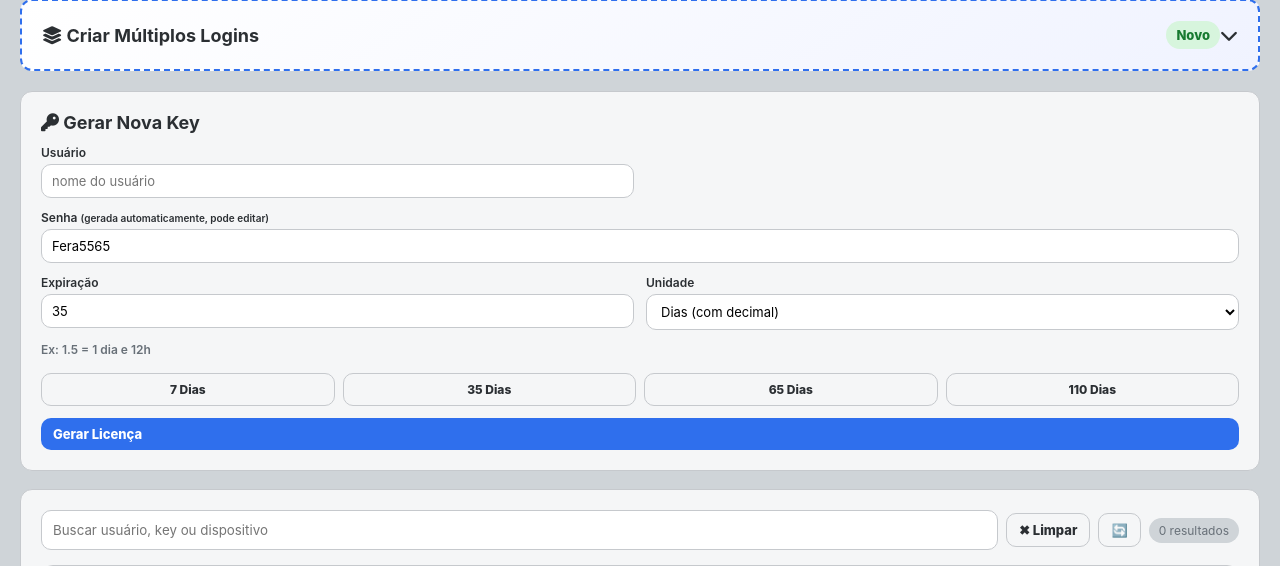
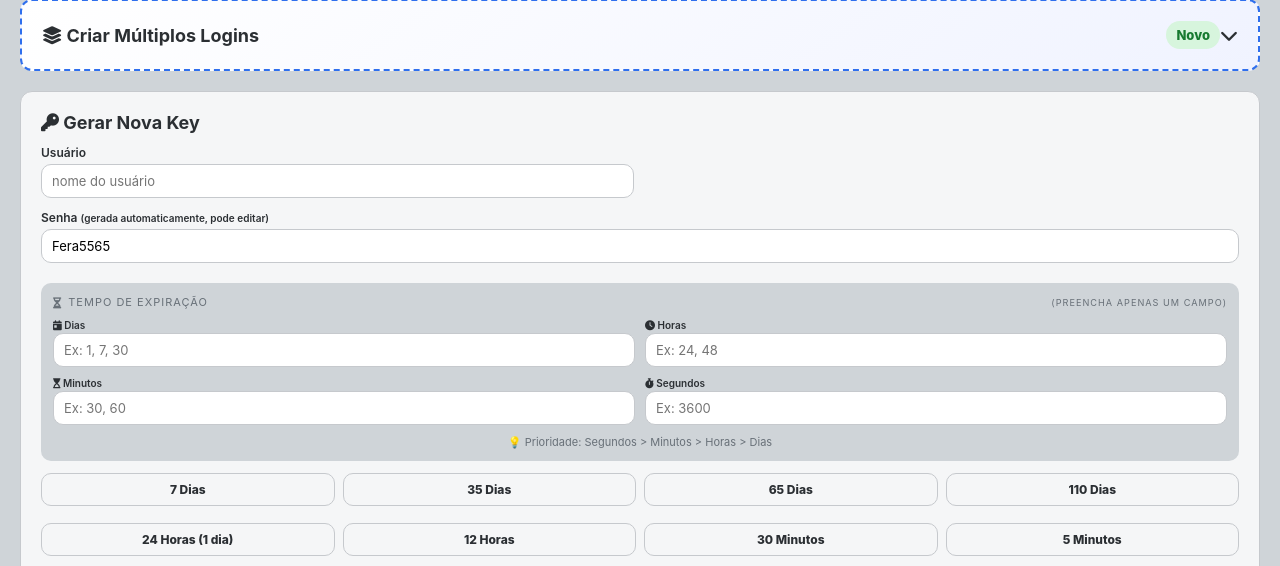
Before and after one commit to FeraAlpha/painel-licenca-server, a Flask app: template templates/admin_index.html in a window 1280 px wide. Shown: the part 216-782 px from the top of the page. Run offline with Flask 3, Linux system fonts and the light colour scheme; the template is opened without the code that fills it, so the values that code supplies are empty.

Commit message:
Update admin_index.html

```diff
--- a/templates/admin_index.html
+++ b/templates/admin_index.html
@@ -478,6 +478,36 @@
     font-size: 13px;
   }
 
+  .expiry-group {
+    background: var(--bg);
+    border-radius: 10px;
+    padding: 12px;
+    margin-top: 8px;
+  }
+
+  .expiry-group-title {
+    font-size: 11px;
+    text-transform: uppercase;
+    letter-spacing: 1px;
+    color: var(--text-light);
+    margin-bottom: 10px;
+    display: flex;
+    align-items: center;
+    gap: 6px;
+  }
+
+  .expiry-row {
+    display: grid;
+    grid-template-columns: 1fr 1fr;
+    gap: 10px;
+    margin-bottom: 10px;
+  }
+
+  .expiry-row label {
+    font-size: 10px;
+    margin-bottom: 2px;
+  }
+
   .compact-buttons {
     display: flex;
     gap: 8px;
@@ -569,6 +599,11 @@
 
     .toolbar {
       justify-content: center;
+    }
+
+    .expiry-row {
+      grid-template-columns: 1fr;
+      gap: 8px;
     }
   }
 </style>
@@ -665,7 +700,7 @@
   </div>
 </div>
 
-<!-- GERAR NOVA KEY - SEM PREFIXO -->
+<!-- GERAR NOVA KEY - COM SUPORTE A DIAS/HORAS/MINUTOS/SEGUNDOS -->
 <div class="card">
   <h2 style="margin-bottom:12px; font-size: 18px;"><i class="fas fa-key"></i> Gerar Nova Key</h2>
 
@@ -680,33 +715,57 @@
       <input name="password" id="autoPassword" required>
     </div>
 
-    <div>
-      <label>Expiração</label>
-      <input type="number" id="expiryValue" step="any" value="35" placeholder="valor">
+    <div class="full-width expiry-group">
+      <div class="expiry-group-title">
+        <i class="fas fa-hourglass-half"></i> Tempo de Expiração
+        <small style="margin-left: auto;">(Preencha APENAS um campo)</small>
       </div>
 
+      <div class="expiry-row">
         <div>
-      <label>Unidade</label>
-      <select id="expiryUnit">
-        <option value="days">Dias (com decimal)</option>
-        <option value="hours">Horas</option>
-        <option value="minutes">Minutos</option>
-        <option value="seconds">Segundos</option>
-      </select>
+          <label><i class="fas fa-calendar-day"></i> Dias</label>
+          <input type="number" id="expireDays" step="any" placeholder="Ex: 1, 7, 30" value="">
+        </div>
+        <div>
+          <label><i class="fas fa-clock"></i> Horas</label>
+          <input type="number" id="expireHours" step="any" placeholder="Ex: 24, 48" value="">
+        </div>
       </div>
 
-    <div class="full-width">
-      <label style="font-size: 12px; color: var(--text-light);" id="unitHint">Ex: 1.5 = 1 dia e 12h</label>
+      <div class="expiry-row">
+        <div>
+          <label><i class="fas fa-hourglass-start"></i> Minutos</label>
+          <input type="number" id="expireMinutes" step="any" placeholder="Ex: 30, 60" value="">
+        </div>
+        <div>
+          <label><i class="fas fa-stopwatch"></i> Segundos</label>
+          <input type="number" id="expireSeconds" step="any" placeholder="Ex: 3600" value="">
+        </div>
+      </div>
+
+      <div style="font-size: 11px; color: var(--text-light); margin-top: 8px; text-align: center;">
+        💡 Prioridade: Segundos > Minutos > Horas > Dias
+      </div>
     </div>
 
     <div class="full-width compact-buttons">
-      <button type="button" class="btn btn-ghost" onclick="setQuickExpiration(7)">7 Dias</button>
-      <button type="button" class="btn btn-ghost" onclick="setQuickExpiration(35)">35 Dias</button>
-      <button type="button" class="btn btn-ghost" onclick="setQuickExpiration(65)">65 Dias</button>
-      <button type="button" class="btn btn-ghost" onclick="setQuickExpiration(110)">110 Dias</button>
+      <button type="button" class="btn btn-ghost" onclick="setQuickExpiration(7, 'days')">7 Dias</button>
+      <button type="button" class="btn btn-ghost" onclick="setQuickExpiration(35, 'days')">35 Dias</button>
+      <button type="button" class="btn btn-ghost" onclick="setQuickExpiration(65, 'days')">65 Dias</button>
+      <button type="button" class="btn btn-ghost" onclick="setQuickExpiration(110, 'days')">110 Dias</button>
     </div>
 
-    <input type="hidden" name="expire_seconds" id="expireSeconds">
+    <div class="full-width compact-buttons" style="margin-top: 5px;">
+      <button type="button" class="btn btn-ghost" onclick="setQuickExpiration(24, 'hours')">24 Horas (1 dia)</button>
+      <button type="button" class="btn btn-ghost" onclick="setQuickExpiration(12, 'hours')">12 Horas</button>
+      <button type="button" class="btn btn-ghost" onclick="setQuickExpiration(30, 'minutes')">30 Minutos</button>
+      <button type="button" class="btn btn-ghost" onclick="setQuickExpiration(5, 'minutes')">5 Minutos</button>
+    </div>
+
+    <input type="hidden" name="expire_days" id="hiddenExpireDays">
+    <input type="hidden" name="expire_hours" id="hiddenExpireHours">
+    <input type="hidden" name="expire_minutes" id="hiddenExpireMinutes">
+    <input type="hidden" name="expire_seconds" id="hiddenExpireSeconds">
 
     <div class="full-width">
       <button type="submit" class="btn btn-primary" style="width: 100%;" onclick="prepareSubmit(event)">Gerar Licença</button>
@@ -758,7 +817,7 @@
           <td data-label="Dispositivo">{{ u.device_id if u.device_id else '-' }}</td>
           <td data-label="Revendedor">{{ u.reseller if u.reseller else "Admin" }}</td>
           <td data-label="Criado em">{{ datetime.fromtimestamp(u.created_at).strftime("%d/%m/%Y %H:%M") if u.created_at else "—" }}</td>
-          <td class="expCell"></td>
+          <td class="expCell"> </td>
           <td class="statusCell" data-status="{{ u.status }}">
             {% if u.status == "blocked" %}
               <span class="badge badge-exp">Bloqueado</span>
@@ -1092,18 +1151,16 @@ document.addEventListener("DOMContentLoaded", function() {
   highlightUserFromURL();
   atualizarContadorResultados();
 
-  const unitSelect = document.getElementById('expiryUnit');
-  const hintSpan = document.getElementById('unitHint');
-  if (unitSelect && hintSpan) {
-    unitSelect.addEventListener('change', function() {
-      const unit = this.value;
-      if (unit === 'days') hintSpan.innerText = 'Ex: 1.5 = 1 dia e 12h';
-      else if (unit === 'hours') hintSpan.innerText = 'Ex: 24 = 1 dia';
-      else if (unit === 'minutes') hintSpan.innerText = 'Ex: 1440 = 1 dia';
-      else hintSpan.innerText = 'Ex: 86400 = 1 dia';
+  // Limpar campos de expiração ao carregar
+  limparCamposExpiracao();
 });
+
+function limparCamposExpiracao() {
+  document.getElementById('expireDays').value = '';
+  document.getElementById('expireHours').value = '';
+  document.getElementById('expireMinutes').value = '';
+  document.getElementById('expireSeconds').value = '';
 }
-});
 
 function toggleDark(){ document.body.classList.toggle("dark"); }
 
@@ -1114,48 +1171,56 @@ function toast(msg, type="ok"){
   setTimeout(()=>t.classList.remove("show"), 3000);
 }
 
-function setQuickExpiration(days) {
-  document.getElementById('expiryValue').value = days;
-  document.getElementById('expiryUnit').value = 'days';
-  document.getElementById('unitHint').innerText = 'Ex: 1.5 = 1 dia e 12h';
+function setQuickExpiration(value, unit) {
+  limparCamposExpiracao();
+
+  if (unit === 'days') {
+    document.getElementById('expireDays').value = value;
+  } else if (unit === 'hours') {
+    document.getElementById('expireHours').value = value;
+  } else if (unit === 'minutes') {
+    document.getElementById('expireMinutes').value = value;
+  } else if (unit === 'seconds') {
+    document.getElementById('expireSeconds').value = value;
+  }
+
+  showSuccessMessage(`✅ ${value} ${unit} definido!`);
 }
 
 function prepareSubmit(event) {
   event.preventDefault();
 
-  const form = document.getElementById('generateForm');
-  const value = parseFloat(document.getElementById('expiryValue').value);
-  const unit = document.getElementById('expiryUnit').value;
+  const days = document.getElementById('expireDays').value;
+  const hours = document.getElementById('expireHours').value;
+  const minutes = document.getElementById('expireMinutes').value;
+  const seconds = document.getElementById('expireSeconds').value;
 
-  if (isNaN(value) || value <= 0) {
-    toast('Digite um valor positivo para a expiração', 'warn');
+  // Verifica se pelo menos um campo foi preenchido
+  if (!days && !hours && !minutes && !seconds) {
+    toast('⚠️ Preencha pelo menos um campo de expiração (Dias, Horas, Minutos ou Segundos)', 'warn');
     return;
   }
 
-  let seconds = 0;
-  switch (unit) {
-    case 'days':
-      seconds = value * 86400;
-      break;
-    case 'hours':
-      seconds = value * 3600;
-      break;
-    case 'minutes':
-      seconds = value * 60;
-      break;
-    case 'seconds':
-      seconds = value;
-      break;
-  }
+  // Validação: apenas um campo deve ser preenchido (ou prioridade)
+  let filledFields = 0;
+  if (days && days > 0) filledFields++;
+  if (hours && hours > 0) filledFields++;
+  if (minutes && minutes > 0) filledFields++;
+  if (seconds && seconds > 0) filledFields++;
 
-  seconds = Math.round(seconds);
-  if (seconds === 0) {
-    toast('A expiração não pode ser zero', 'warn');
+  if (filledFields > 1) {
+    toast('⚠️ Preencha APENAS um campo de expiração (prioridade: Segundos > Minutos > Horas > Dias)', 'warn');
     return;
   }
 
-  document.getElementById('expireSeconds').value = seconds;
-  form.submit();
+  // Define os campos hidden
+  document.getElementById('hiddenExpireDays').value = days || '';
+  document.getElementById('hiddenExpireHours').value = hours || '';
+  document.getElementById('hiddenExpireMinutes').value = minutes || '';
+  document.getElementById('hiddenExpireSeconds').value = seconds || '';
+
+  // Submete o formulário
+  document.getElementById('generateForm').submit();
 }
 
 function copiar(t, el){
```
Lines whose indentation alone changed are shown as unchanged.
